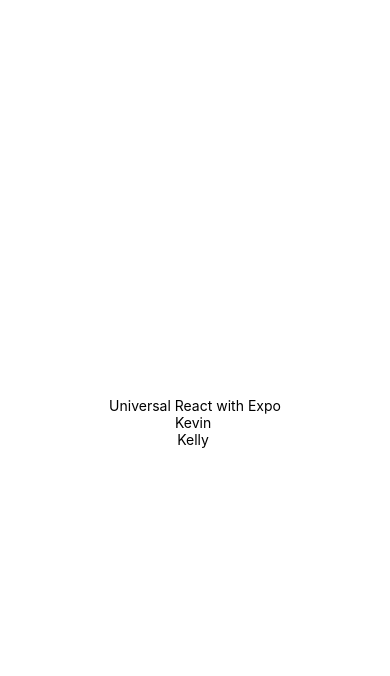
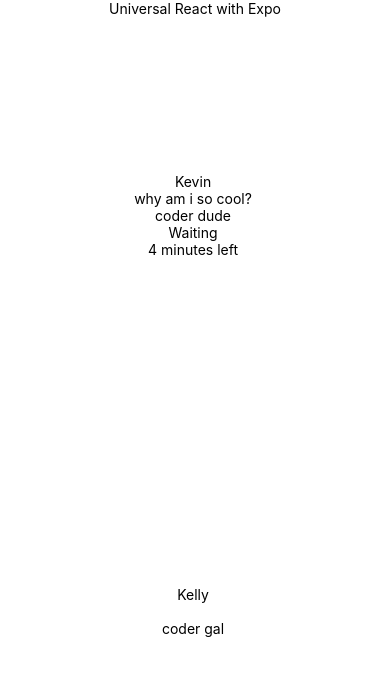
Before and after one commit to ohcnivek/ta-queue, a React Native app: screen / in a window 390 px wide. Shown: the top 676 px of the page. Built offline with nearby package versions, Linux system fonts and the light colour scheme.

Commit message:
updated example.js

```diff
--- a/App.js
+++ b/App.js
@@ -13,8 +13,16 @@ export default function App() {
     <Text>Universal React with Expo</Text>
 
 
-    <Example name = "Kevin"></Example>
-    <Example name = "Kelly"></Example>
+    <Example
+      name="Kevin"
+      question ="why am i so cool?"
+      desc= "coder dude"
+      status="Waiting"
+      time="4 minutes left"
+      privateBool="true"
+      >
+    </Example>
+    <Example name="Kelly" desc= "coder gal"></Example>
 
     </View>
 
--- a/components/Example.js
+++ b/components/Example.js
@@ -1,10 +1,22 @@
 import React, { Component } from 'react';
-import { Text } from 'react-native';
+import { View, Text } from 'react-native';
 
 class Example extends Component {
   render() {
     return (
+      <View style={{
+        flex: 1,
+        justifyContent: "center",
+        alignItems: "center",
+      }}>
       <Text>{this.props.name} </Text>
+      <Text>{this.props.question} </Text>
+      <Text>{this.props.desc} </Text>
+      <Text>{this.props.status} </Text>
+      <Text>{this.props.time} </Text>
+      <Text>{this.props.private} </Text>
+      <Boolean>{this.props.privateBool} </Boolean>
+      </View>
     );
   }
 }
```
